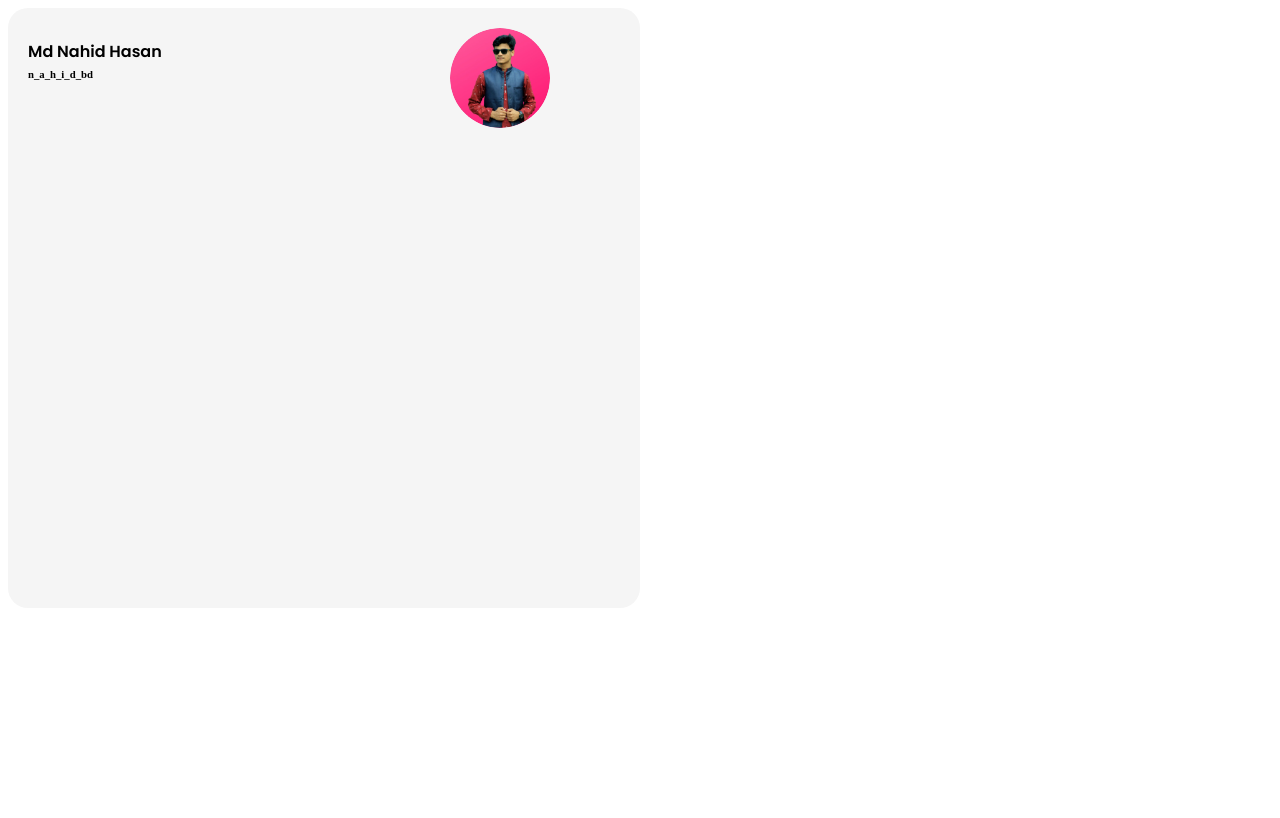
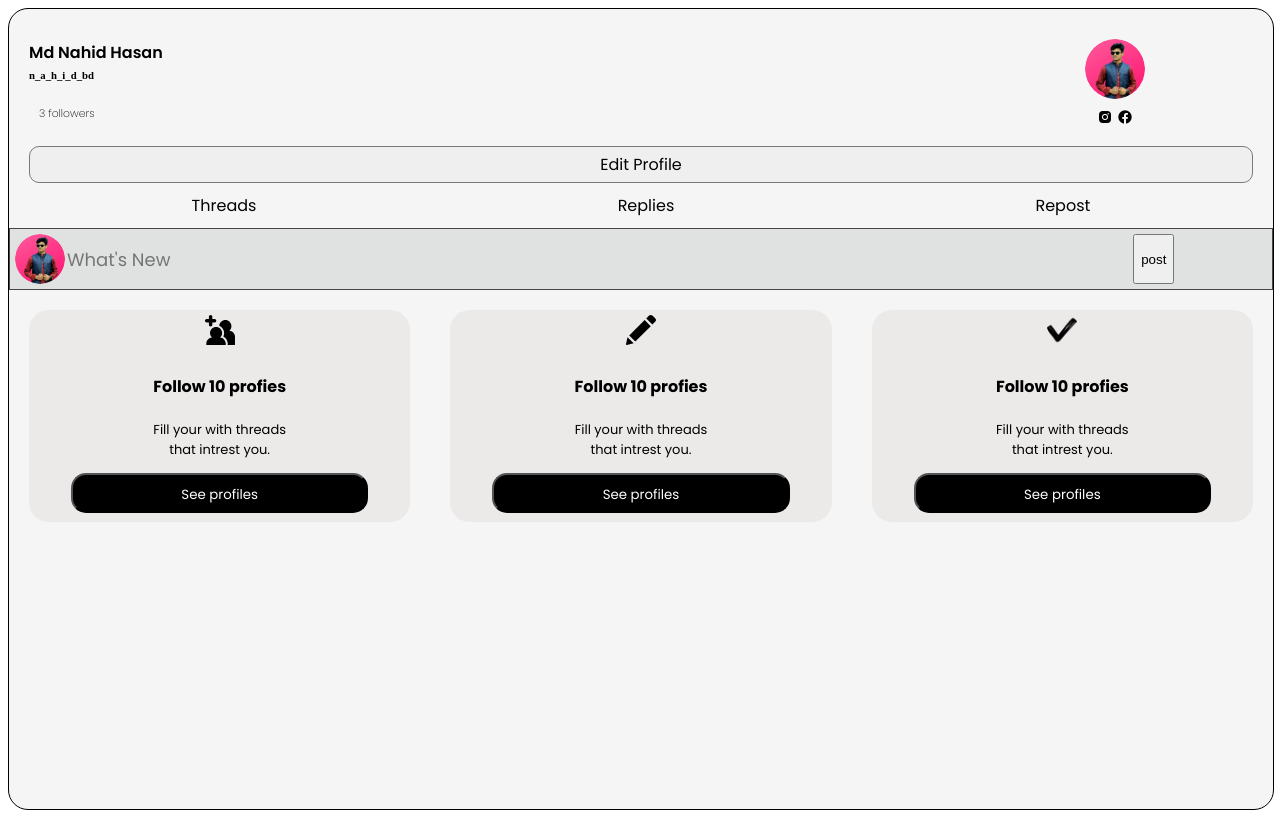
Before and after one commit to learn-with-nahid/threads-login-page, a plain HTML site: page index.html in a window 1280 px wide. Drawn offline with nearby package versions, Linux system fonts and the light colour scheme.

Commit message:
complete

```diff
--- a/index.html
+++ b/index.html
@@ -6,15 +6,74 @@
     <title>Document</title>
     <link rel="stylesheet" href="style.css">
     <link rel="preconnect" href="https://fonts.googleapis.com">
-<link rel="preconnect" href="https://fonts.gstatic.com" crossorigin>
-<link href="https://fonts.googleapis.com/css2?family=Poppins:ital,wght@0,100;0,200;0,300;0,400;0,500;0,600;0,700;0,800;0,900;1,100;1,200;1,300;1,400;1,500;1,600;1,700;1,800;1,900&display=swap" rel="stylesheet">
+    <link rel="preconnect" href="https://fonts.gstatic.com" crossorigin>
+    <link href="https://fonts.googleapis.com/css2?family=Poppins:ital,wght@0,100;0,200;0,300;0,400;0,500;0,600;0,700;0,800;0,900;1,100;1,200;1,300;1,400;1,500;1,600;1,700;1,800;1,900&display=swap" rel="stylesheet"/>
+    <link rel="stylesheet" href="https://cdnjs.cloudflare.com/ajax/libs/font-awesome/6.7.2/css/all.min.css" />
+    <link href='https://unpkg.com/boxicons@2.1.4/css/boxicons.min.css' rel='stylesheet'>
+</head>
 <body>
-    <div class="st">
-        <div class="nd">
-            <h4 class="name">Md Nahid Hasan</h4>
-            <h6 class="s_name">n_a_h_i_d_bd</h6>
+    <div class="container">
+        <div class="header">
+
+            <div class="first">
+                <h4 class="name">Md Nahid Hasan</h4>
+                <h6 class="s_name">n_a_h_i_d_bd</h6>
+                <h6 class="aria">3 followers</h6>
+
+            </div>
+            <div class="second">
+
+                <img src="nahid.jpg" class="profile-img">
+                <div class="icons">
+                    <i class='bx bxl-instagram-alt icon' ></i>
+                    <i class='bx bxl-facebook-circle box'></i>
+                </div>
+            </div>
         </div>
-        <img src="nahid.jpg" alt="">
+        <div class="edit-box">
+            Edit Profile
+        </div>
+        <div class="tab">
+            <span>Threads</span>
+            <span>Replies</span>
+            <span>Repost</span>
+        </div>
+        <div class="post">
+            <img src="nahid.jpg" class="input-img">
+           <input class="i-text" type="text" placeholder="What's New">
+           <button>post</button>
+
+
+        </div>
+        <section class="card-box">
+            <div class="one">
+                <img src="friend add.svg" alt="">
+                <h4>Follow 10 profies</h4>
+                <p>
+                    Fill your with threads <br>
+                    that intrest you.
+                </p>
+                <button>See profiles</button>
+            </div>
+            <div class="one">
+                <img src="pen2.svg" alt="">
+                <h4>Follow 10 profies</h4>
+                <p>
+                    Fill your with threads <br>
+                    that intrest you.
+                </p>
+                <button>See profiles</button>
+            </div>
+            <div class="one">
+                <img src="tik.png" alt="">
+                <h4>Follow 10 profies</h4>
+                <p>
+                    Fill your with threads <br>
+                    that intrest you.
+                </p>
+                <button>See profiles</button>
+            </div>
+        </section>
     </div>
 </body>
 </html>
--- a/style.css
+++ b/style.css
@@ -1,20 +1,34 @@
-.st{
-    width:50%;
-    height: 600px;
+.container{
+    width:100%;
+    height: 800px;
     border-radius: 20px;
     background-color:  whitesmoke;
+    border: 1px solid black;
+}
+.icons{
+    text-align: center;
+    padding: 10px;
+}
+
+
+.header{
     display: flex;
 }
-.nd{
-    width: 70%;
+.first{
+    width: 75%;
     display: inline-block;
 }
-img{
-    width: 100px;
-    height: 100px;
-    margin-top: 20px;
+.second{
+    width: 25%;
+}
+.profile-img{
+    display: block;
+    width: 60px;
+    height: 60px;
+    margin: 30px auto 0;
     border-radius: 50%;
 }
+
 .name{
     font-family: "Poppins", sans-serif;
     font-weight: 600;
@@ -25,3 +39,82 @@ img{
     padding-left: 20px;
     margin-top: -18px;
 }
+.aria{
+    font-family: "Poppins", sans-serif;
+    font-weight: 200;
+    padding-left: 30px;
+    padding-top: -200px;
+}
+.edit-box{
+    background: rgb(240, 239, 239);
+    margin: 0 20px;
+    border: 1px solid rgb(122, 122, 122);
+    border-radius: 10px;
+    text-align: center;
+    font-family: "Poppins";
+    padding: 5px ;
+}
+.tab{
+    font-family: "poppins";
+    padding: 2px;
+    display: flex;
+    justify-content: space-around;
+}
+.tab span{
+   padding: 8px 8px;
+}
+.post{
+
+    height: 50px;
+    padding: 5px;
+    background-color: rgb(224, 226, 226);
+    border:1px solid rgb(70, 70, 70);
+    display: flex;
+}
+.input-img{
+    width: 50px;
+    height: 50px;
+    border-radius: 50%;
+    display: inline-block;
+}
+.i-text{
+    width: 85%;
+    background: none;
+    border: none;
+    font-size: 18px;
+    font-family:"poppins";
+    display: inline-block;
+}
+.card-box{
+    display: flex;
+}
+.one{
+    width: 33%;
+    margin: 20px;
+    padding: 5px;
+    text-align: center;
+    background-color:rgb(236, 233, 233);
+    border-radius: 20px;
+    margin-top: 20px;
+    font-family: poppins;
+
+}
+.one button{
+    padding: 10px;
+    box-sizing: border-box;
+    border-radius: 15px;
+    text-align: center;
+    font-family: poppins;
+    width: 100px;
+    width: 80%;
+    height: 20%;
+    background-color: black;
+    color: white;
+}
+.one p{
+    font-size: 13px;
+    font-family: poppins;
+}
+.one img{
+    width: 30px;
+}
```
Also changed, not shown: friend add.svg (added), pen2.svg (added), tik.png (added).
